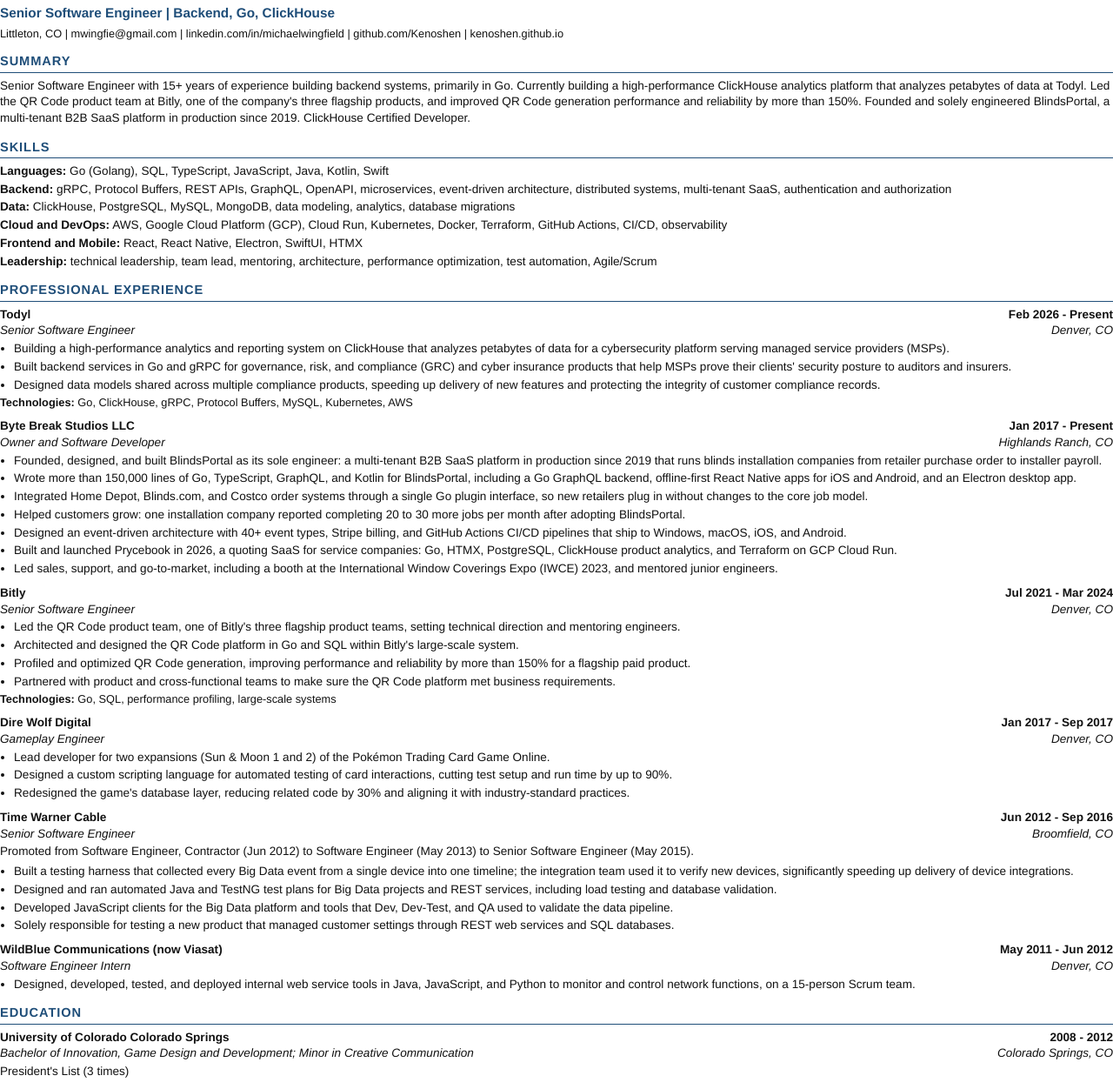
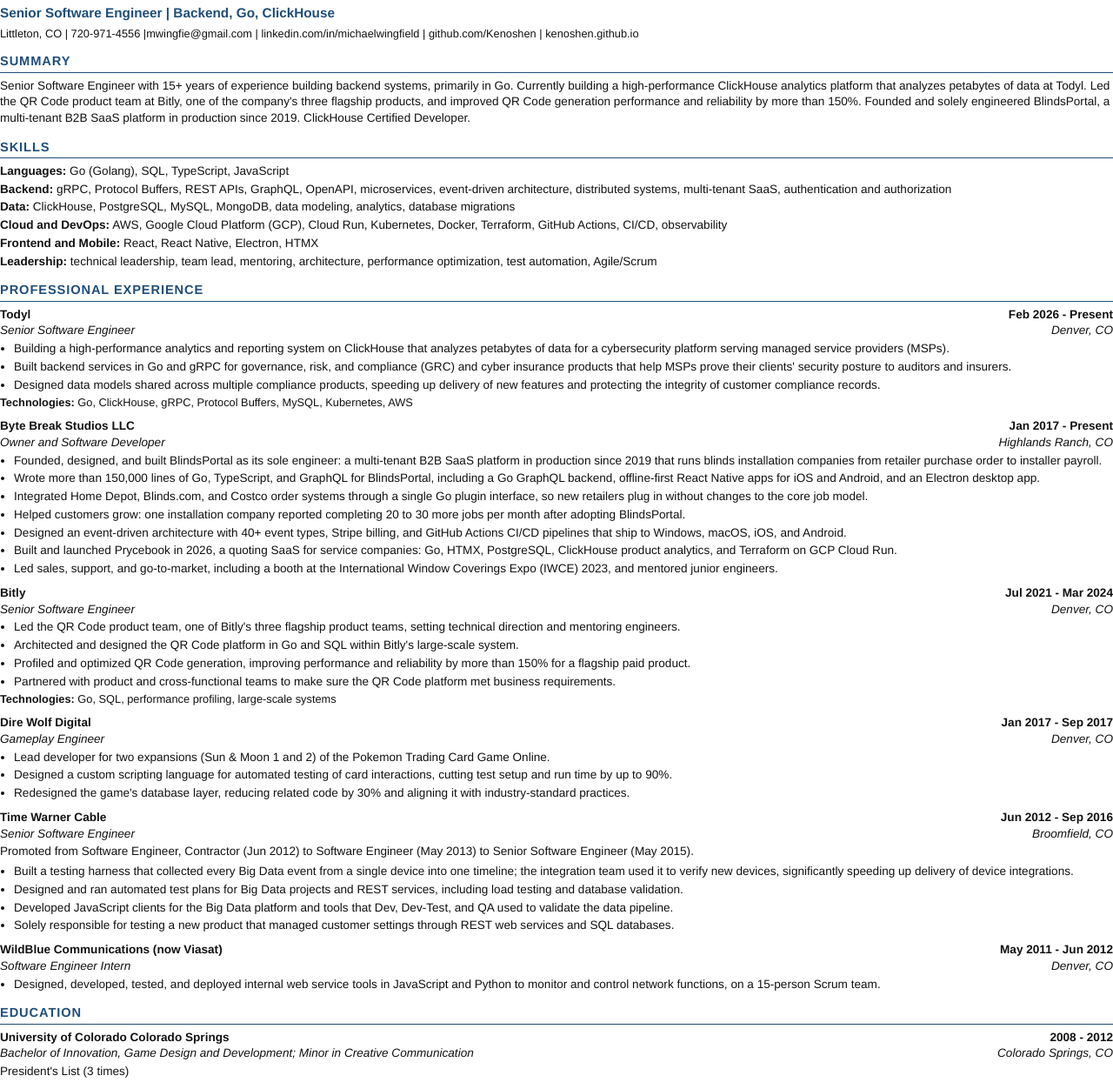
Before and after one commit to Kenoshen/kenoshen.github.io, a plain HTML site: page resume/resume.html in a window 1280 px wide. Shown: the part 38-1290 px from the top of the page at 87% size. Drawn offline with Linux system fonts and the light colour scheme.

Commit message:
Resume: add phone, drop Java/Kotlin/Swift, use plain e spellings
Co-Authored-By: Claude Opus 5.5 <noreply@anthropic.com>

```diff
--- a/resume/resume.html
+++ b/resume/resume.html
@@ -37,18 +37,18 @@
 
 <h1>Michael Wingfield</h1>
 <p class="headline">Senior Software Engineer | Backend, Go, ClickHouse</p>
-<p class="contact">Littleton, CO | <a href="mailto:mwingfie@gmail.com">mwingfie@gmail.com</a> | <a href="https://www.linkedin.com/in/michaelwingfield">linkedin.com/in/michaelwingfield</a> | <a href="https://github.com/Kenoshen">github.com/Kenoshen</a> | <a href="https://kenoshen.github.io">kenoshen.github.io</a></p>
+<p class="contact">Littleton, CO | 720-971-4556 |<a href="mailto:mwingfie@gmail.com">mwingfie@gmail.com</a> | <a href="https://www.linkedin.com/in/michaelwingfield">linkedin.com/in/michaelwingfield</a> | <a href="https://github.com/Kenoshen">github.com/Kenoshen</a> | <a href="https://kenoshen.github.io">kenoshen.github.io</a></p>
 
 <h2>Summary</h2>
 <p>Senior Software Engineer with 15+ years of experience building backend systems, primarily in Go. Currently building a high-performance ClickHouse analytics platform that analyzes petabytes of data at Todyl. Led the QR Code product team at Bitly, one of the company's three flagship products, and improved QR Code generation performance and reliability by more than 150%. Founded and solely engineered BlindsPortal, a multi-tenant B2B SaaS platform in production since 2019. ClickHouse Certified Developer.</p>
 
 <h2>Skills</h2>
 <div class="skills">
-  <p><b>Languages:</b> Go (Golang), SQL, TypeScript, JavaScript, Java, Kotlin, Swift</p>
+  <p><b>Languages:</b> Go (Golang), SQL, TypeScript, JavaScript</p>
   <p><b>Backend:</b> gRPC, Protocol Buffers, REST APIs, GraphQL, OpenAPI, microservices, event-driven architecture, distributed systems, multi-tenant SaaS, authentication and authorization</p>
   <p><b>Data:</b> ClickHouse, PostgreSQL, MySQL, MongoDB, data modeling, analytics, database migrations</p>
   <p><b>Cloud and DevOps:</b> AWS, Google Cloud Platform (GCP), Cloud Run, Kubernetes, Docker, Terraform, GitHub Actions, CI/CD, observability</p>
-  <p><b>Frontend and Mobile:</b> React, React Native, Electron, SwiftUI, HTMX</p>
+  <p><b>Frontend and Mobile:</b> React, React Native, Electron, HTMX</p>
   <p><b>Leadership:</b> technical leadership, team lead, mentoring, architecture, performance optimization, test automation, Agile/Scrum</p>
 </div>
 
@@ -70,7 +70,7 @@
   <div class="sub-line"><span>Owner and Software Developer</span><span>Highlands Ranch, CO</span></div>
   <ul>
     <li>Founded, designed, and built BlindsPortal as its sole engineer: a multi-tenant B2B SaaS platform in production since 2019 that runs blinds installation companies from retailer purchase order to installer payroll.</li>
-    <li>Wrote more than 150,000 lines of Go, TypeScript, GraphQL, and Kotlin for BlindsPortal, including a Go GraphQL backend, offline-first React Native apps for iOS and Android, and an Electron desktop app.</li>
+    <li>Wrote more than 150,000 lines of Go, TypeScript, and GraphQL for BlindsPortal, including a Go GraphQL backend, offline-first React Native apps for iOS and Android, and an Electron desktop app.</li>
     <li>Integrated Home Depot, Blinds.com, and Costco order systems through a single Go plugin interface, so new retailers plug in without changes to the core job model.</li>
     <li>Helped customers grow: one installation company reported completing 20 to 30 more jobs per month after adopting BlindsPortal.</li>
     <li>Designed an event-driven architecture with 40+ event types, Stripe billing, and GitHub Actions CI/CD pipelines that ship to Windows, macOS, iOS, and Android.</li>
@@ -95,7 +95,7 @@
   <div class="job-line"><span>Dire Wolf Digital</span><span>Jan 2017 - Sep 2017</span></div>
   <div class="sub-line"><span>Gameplay Engineer</span><span>Denver, CO</span></div>
   <ul>
-    <li>Lead developer for two expansions (Sun &amp; Moon 1 and 2) of the Pokémon Trading Card Game Online.</li>
+    <li>Lead developer for two expansions (Sun &amp; Moon 1 and 2) of the Pokemon Trading Card Game Online.</li>
     <li>Designed a custom scripting language for automated testing of card interactions, cutting test setup and run time by up to 90%.</li>
     <li>Redesigned the game's database layer, reducing related code by 30% and aligning it with industry-standard practices.</li>
   </ul>
@@ -107,7 +107,7 @@
   <p>Promoted from Software Engineer, Contractor (Jun 2012) to Software Engineer (May 2013) to Senior Software Engineer (May 2015).</p>
   <ul>
     <li>Built a testing harness that collected every Big Data event from a single device into one timeline; the integration team used it to verify new devices, significantly speeding up delivery of device integrations.</li>
-    <li>Designed and ran automated Java and TestNG test plans for Big Data projects and REST services, including load testing and database validation.</li>
+    <li>Designed and ran automated test plans for Big Data projects and REST services, including load testing and database validation.</li>
     <li>Developed JavaScript clients for the Big Data platform and tools that Dev, Dev-Test, and QA used to validate the data pipeline.</li>
     <li>Solely responsible for testing a new product that managed customer settings through REST web services and SQL databases.</li>
   </ul>
@@ -117,7 +117,7 @@
   <div class="job-line"><span>WildBlue Communications (now Viasat)</span><span>May 2011 - Jun 2012</span></div>
   <div class="sub-line"><span>Software Engineer Intern</span><span>Denver, CO</span></div>
   <ul>
-    <li>Designed, developed, tested, and deployed internal web service tools in Java, JavaScript, and Python to monitor and control network functions, on a 15-person Scrum team.</li>
+    <li>Designed, developed, tested, and deployed internal web service tools in JavaScript and Python to monitor and control network functions, on a 15-person Scrum team.</li>
   </ul>
 </div>
 
```
Also changed, not shown: index.html (+3 -3 lines), llms.txt, 1 other file.
